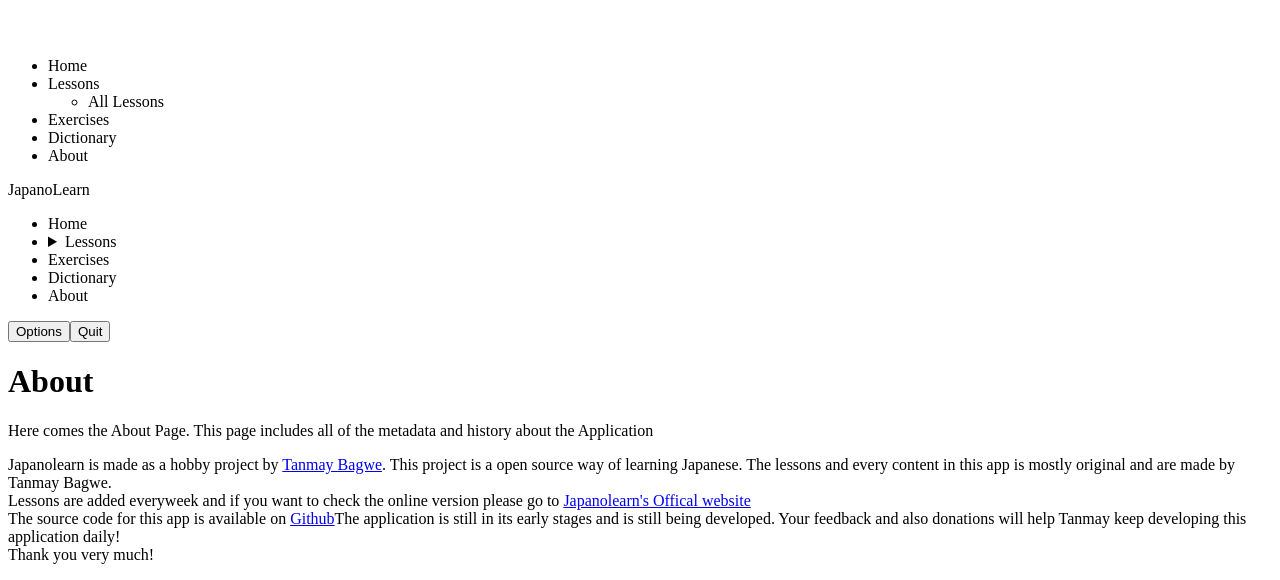
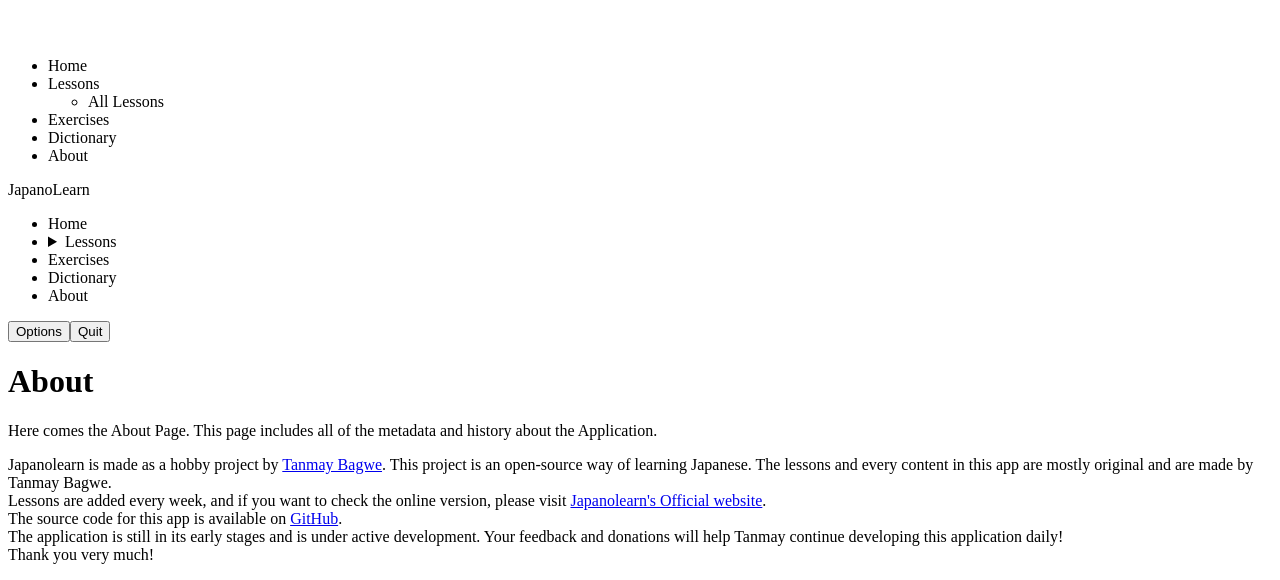
Before and after one commit to happygoluckycodeeditor/japanolearn-opensource, a React (Vite) app in the folder src/renderer/: page /about in a window 1280 px wide. Shown: the part 1235-1815 px from the top of the page. Built offline with nearby package versions, Linux system fonts and the light colour scheme.

Commit message:
Changed the about section with external links

```diff
--- a/src/renderer/src/components/About.tsx
+++ b/src/renderer/src/components/About.tsx
@@ -1,5 +1,4 @@
 import React from 'react'
-import { Shell } from 'electron'
 
 const Options: React.FC = () => {
   return (
@@ -8,26 +7,48 @@
       <h1 className="text-4xl font-bold mb-4">About</h1>
       <p className="mt-4">
         Here comes the About Page. This page includes all of the metadata and history about the
-        Application
+        Application.
       </p>
       <p className="mt-4">
         Japanolearn is made as a hobby project by{' '}
-        <a href="https://github.com/happygoluckycodeeditor">Tanmay Bagwe</a>. This project is a open
-        source way of learning Japanese. The lessons and every content in this app is mostly
-        original and are made by Tanmay Bagwe.
-        <br></br>
-        Lessons are added everyweek and if you want to check the online version please go to{' '}
-        <a href="https://japanolearn.com/">Japanolearn&apos;s Offical website</a>
+        <a
+          href="https://github.com/happygoluckycodeeditor"
+          className="text-red-400 underline"
+          target="_blank"
+          rel="noopener noreferrer"
+        >
+          Tanmay Bagwe
+        </a>
+        . This project is an open-source way of learning Japanese. The lessons and every content in
+        this app are mostly original and are made by Tanmay Bagwe.
+        <br />
+        Lessons are added every week, and if you want to check the online version, please visit{' '}
+        <a
+          href="https://japanolearn.com/"
+          className="text-red-400 underline"
+          target="_blank"
+          rel="noopener noreferrer"
+        >
+          Japanolearn&apos;s Official website
+        </a>
+        .
         <br />
         The source code for this app is available on{' '}
-        <a href="https://github.com/happygoluckycodeeditor/japanolearn-opensource">Github</a>
-        The application is still in its early stages and is still being developed. Your feedback and
-        also donations will help Tanmay keep developing this application daily!
+        <a
+          href="https://github.com/happygoluckycodeeditor/japanolearn-opensource"
+          className="text-red-400 underline"
+          target="_blank"
+          rel="noopener noreferrer"
+        >
+          GitHub
+        </a>
+        .
+        <br />
+        The application is still in its early stages and is under active development. Your feedback
+        and donations will help Tanmay continue developing this application daily!
         <br />
         Thank you very much!
       </p>
-
-      {/* We'll add more content here later */}
     </div>
   )
 }
--- a/src/renderer/src/components/Navbar.tsx
+++ b/src/renderer/src/components/Navbar.tsx
@@ -69,7 +69,7 @@
               <a onClick={goToDashboard}>Home</a>
             </li>
             <li>
-              <a onClick={goToAllLessons}>Lessons</a>
+              <a>Lessons</a>
               <ul className="p-2">
                 <li>
                   <a onClick={goToAllLessons}>All Lessons</a>
@@ -96,7 +96,7 @@
           </li>
           <li>
             <details className="z-[50]">
-              <summary onClick={goToAllLessons}>Lessons</summary>
+              <summary>Lessons</summary>
               <ul className="p-2">
                 <li>
                   <a onClick={goToAllLessons}>All Lessons</a>
```
